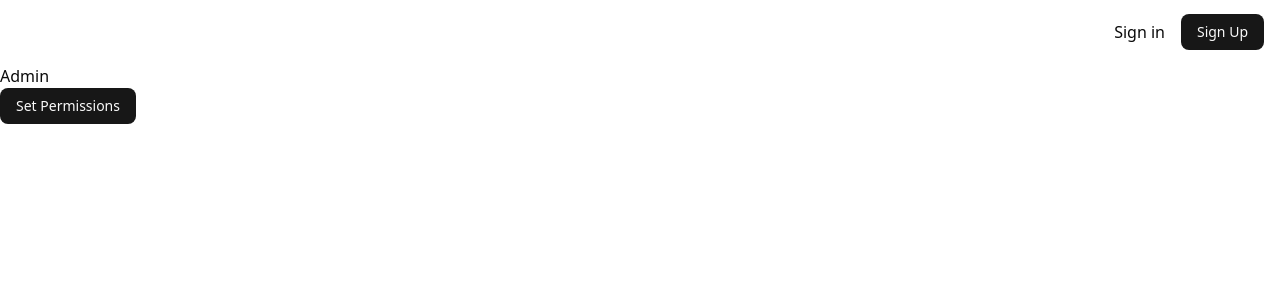
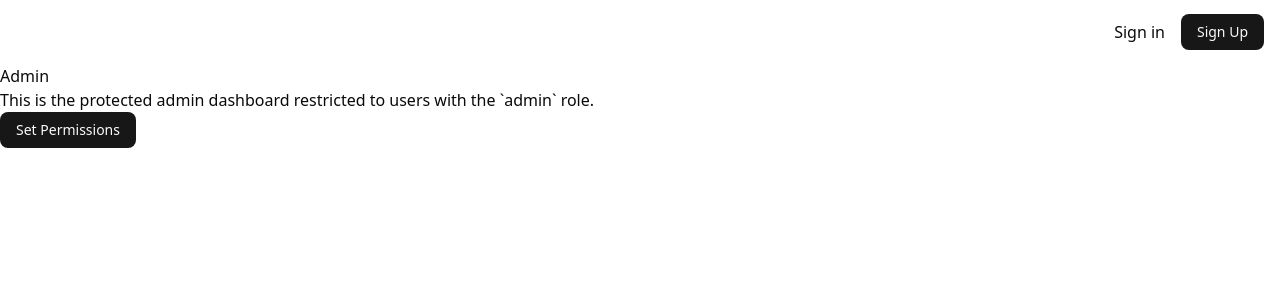
Before and after one commit to Tammam-Al-Bahri/sustain-wear, a Next.js app: page /admin in a window 1280 px wide. Shown: the top 300 px of the page. Built offline with nearby package versions, Linux system fonts and the light colour scheme; no server answers.

Commit message:
fix: add descriptive paragraph to admin dashboard for clarity

```diff
--- a/app/admin/page.tsx
+++ b/app/admin/page.tsx
@@ -5,7 +5,7 @@ export default function Admin() {
   return (
     <div>
       <h1>Admin</h1>
-
+      <p>This is the protected admin dashboard restricted to users with the `admin` role.</p>
       <Link href="/admin/set-user-role">
         <Button>  Set Permissions </Button>
       </Link>
```
